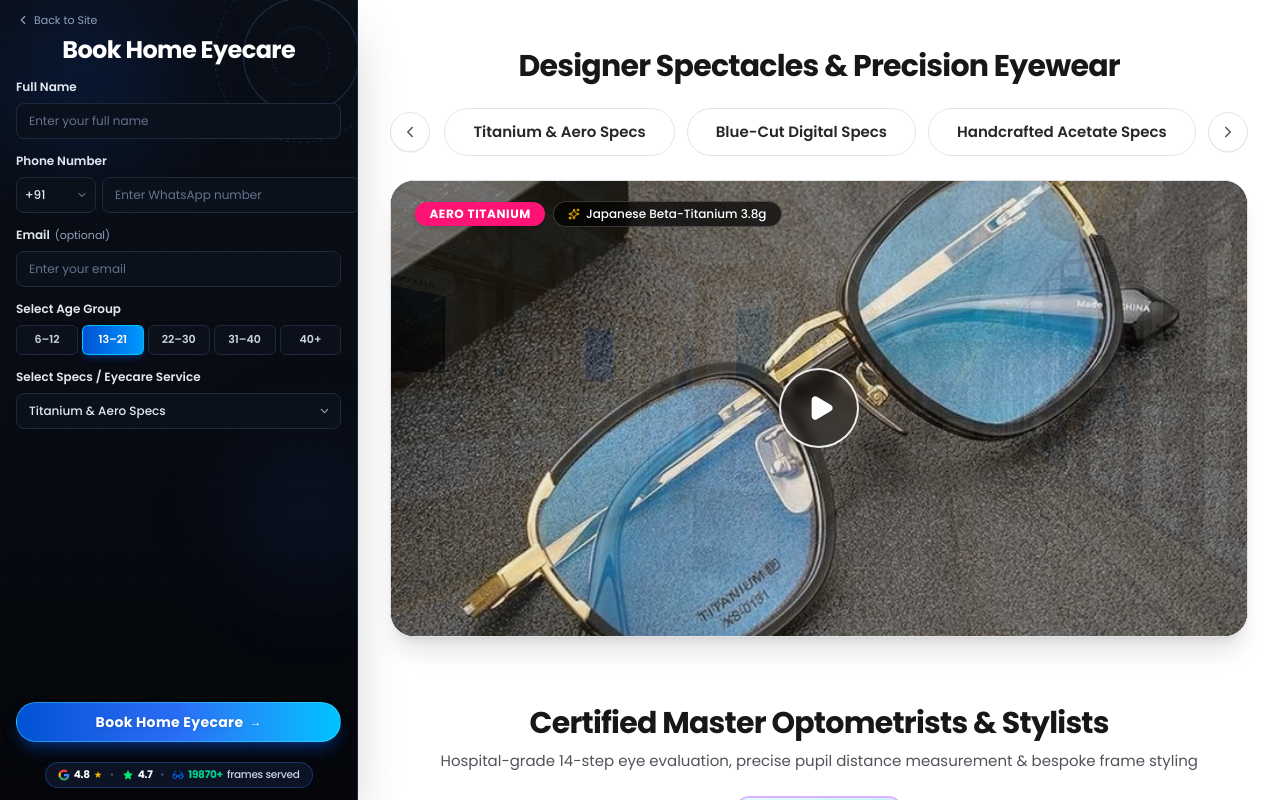
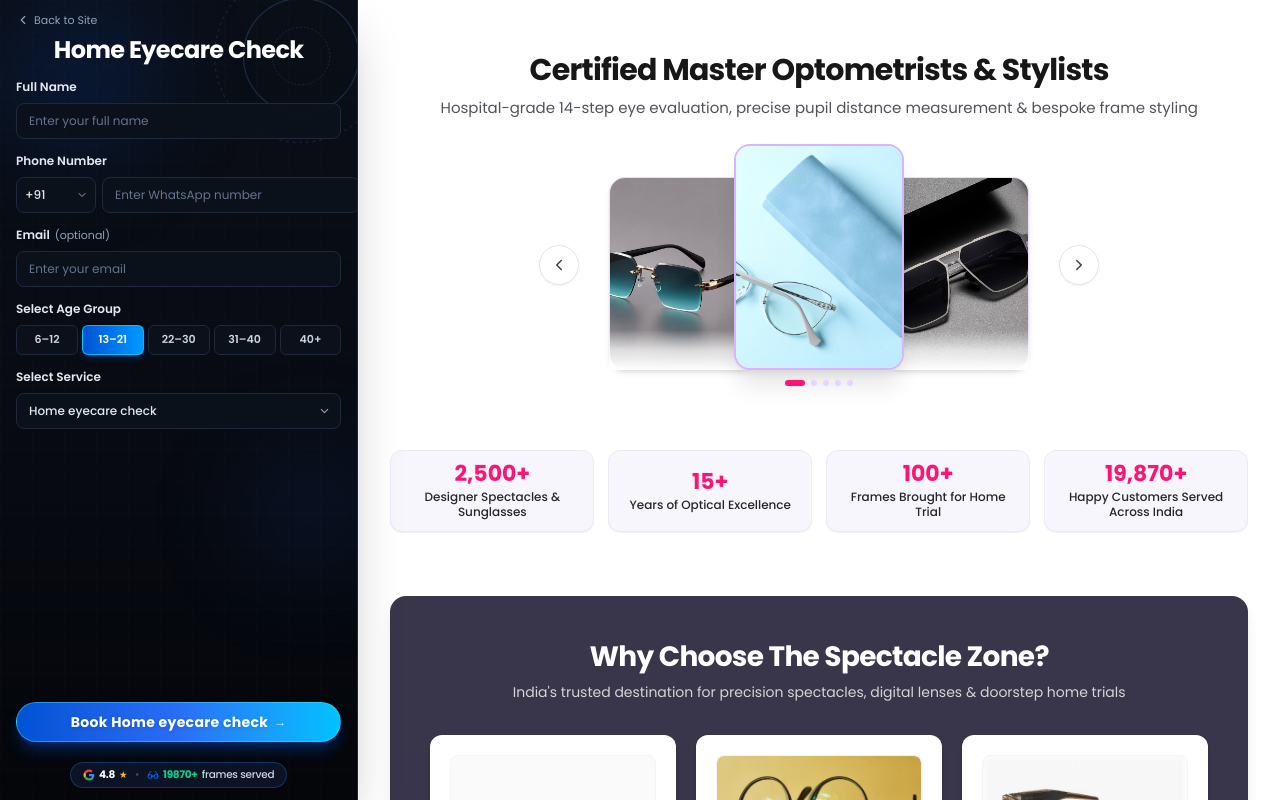
Before and after one commit to Rakeshjj/SpecZone, a React (Vite) app: page / in a window 1280 px wide. Both pictures are taken after a click on the button "BOOK APPOINTMENT". Built offline with nearby package versions, Linux system fonts and the light colour scheme.

Commit message:
feat: update booking service to home eyecare check
Replaced the generic course selection state with a specific "Home eyecare check" service to better align the booking portal with the application's primary offering.

```diff
--- a/src/components/TrialClassPortal.tsx
+++ b/src/components/TrialClassPortal.tsx
@@ -302,7 +302,7 @@
   const [phoneNumber, setPhoneNumber] = useState("");
   const [email, setEmail] = useState("");
   const [selectedAge, setSelectedAge] = useState("13–21");
-  const [selectedCourseId, setSelectedCourseId] = useState("hindustani");
+  const [selectedService, setSelectedService] = useState("Home eyecare check");
   const [isSubmitting, setIsSubmitting] = useState(false);
   const [isSubmitted, setIsSubmitted] = useState(false);
 
@@ -391,7 +391,6 @@
 
     const nextCat = CATEGORIES[newIndex];
     setActiveTabId(nextCat.id);
-    setSelectedCourseId(nextCat.id);
     setIsHeroVideoPlaying(false);
 
     // Scroll active tab into view in the carousel
@@ -403,7 +402,6 @@
 
   const handleTabSelect = (id: string) => {
     setActiveTabId(id);
-    setSelectedCourseId(id);
     setIsHeroVideoPlaying(false);
 
     const tabEl = document.getElementById(`tab-${id}`);
@@ -505,11 +503,17 @@
                 </div>
               )}
 
-              {/* Booking Headline */}
+              {/* Booking Headline - Dynamically updates based on dropdown selection */}
               <div className="text-center mb-2 sm:mb-2.5">
-                <h1 className="text-[20px] sm:text-[22px] lg:text-[24px] font-bold text-white leading-tight tracking-tight">
-                  Book Home Eyecare
-                </h1>
+                <motion.h1
+                  key={selectedService}
+                  initial={{ opacity: 0, y: -4 }}
+                  animate={{ opacity: 1, y: 0 }}
+                  transition={{ duration: 0.2 }}
+                  className="text-[20px] sm:text-[22px] lg:text-[24px] font-bold text-white leading-tight tracking-tight capitalize"
+                >
+                  {selectedService}
+                </motion.h1>
               </div>
             </div>
 
@@ -605,25 +609,23 @@
                     </div>
                   </div>
 
-                  {/* Select Specs / Eyecare Service */}
+                  {/* Select Service Dropdown */}
                   <div>
                     <label className="block text-xs font-semibold text-slate-200 mb-2 text-left">
-                      Select Specs / Eyecare Service
+                      Select Service
                     </label>
                     <div className="relative">
                       <select
-                        value={selectedCourseId}
-                        onChange={(e) => {
-                          setSelectedCourseId(e.target.value);
-                          setActiveTabId(e.target.value);
-                        }}
+                        value={selectedService}
+                        onChange={(e) => setSelectedService(e.target.value)}
                         className="w-full h-8.5 sm:h-9 px-3 pr-7 rounded-lg bg-[#0C111C]/95 border border-[#1E293B] text-slate-200 text-xs font-medium focus:outline-none focus:border-[#0066FF] focus:ring-1 focus:ring-[#0066FF]/40 transition-all appearance-none cursor-pointer truncate"
                       >
-                        {CATEGORIES.map((cat) => (
-                          <option key={cat.id} value={cat.id} className="bg-[#0C111C] text-white">
-                            {cat.name}
+                        <option value="Home eyecare check" className="bg-[#0C111C] text-white">
+                          Home eyecare check
                         </option>
-                        ))}
+                        <option value="Transform look" className="bg-[#0C111C] text-white">
+                          Transform look
+                        </option>
                       </select>
                       <ChevronDown
                         size={13}
@@ -644,7 +646,7 @@
                       <div className="w-4 h-4 border-2 border-white border-t-transparent rounded-full animate-spin" />
                     ) : (
                       <span className="flex items-center gap-1.5 font-bold drop-shadow-sm">
-                        <span>Book Home Eyecare</span>
+                        <span>Book {selectedService}</span>
                         <span className="text-xs">→</span>
                       </span>
                     )}
@@ -663,17 +665,6 @@
                         </svg>
                         <span className="font-bold text-white">4.8</span>
                         <span className="text-[#FBBC05] text-[9.5px] leading-none">★</span>
-                      </div>
-
-                      <span className="text-slate-600 font-light">•</span>
-
-                      {/* Trustpilot Rating */}
-                      <div className="inline-flex items-center gap-1 shrink-0">
-                        <svg className="w-3 h-3 fill-[#00E676]" viewBox="0 0 24 24">
-                          <path d="M12 2l3.09 6.26L22 9.27l-5 4.87 1.18 6.88L12 17.77l-6.18 3.25L7 14.14 2 9.27l6.91-1.01L12 2z" />
-                        </svg>
-                        <span className="text-slate-300 hidden xs:inline text-[9.5px]">Trustpilot:</span>
-                        <span className="font-bold text-white">4.7</span>
                       </div>
 
                       <span className="text-slate-600 font-light">•</span>
@@ -699,8 +690,8 @@
                 </div>
                 <h3 className="text-base font-bold text-white mb-2">Home Eyecare Reserved!</h3>
                 <p className="text-xs text-slate-300 leading-relaxed mb-4">
-                  Thank you <span className="font-semibold text-white">{studentName}</span>. Your Home Eyecare session for{" "}
-                  <span className="text-blue-400 font-semibold">{currentCategory.name}</span> has been confirmed. Our specialist team will share your appointment details & WhatsApp reminder shortly to {countryCode} {phoneNumber}.
+                  Thank you <span className="font-semibold text-white">{studentName}</span>. Your session for{" "}
+                  <span className="text-blue-400 font-semibold">{selectedService}</span> has been confirmed. Our specialist team will share your appointment details & WhatsApp reminder shortly to {countryCode} {phoneNumber}.
                 </p>
                 <button
                   type="button"
@@ -724,8 +715,9 @@
           <div className="w-full max-w-5xl mx-auto px-4 sm:px-6 md:px-8 py-8 sm:py-10 md:py-12 flex flex-col space-y-12 sm:space-y-14 md:space-y-16">
 
             {/* ========================================================================= */}
-            {/* SECTION 1: RIGHT HERO HEADER & SHOWCASE                                   */}
+            {/* SECTION 1: RIGHT HERO HEADER & SHOWCASE (VIDEO SECTION COMMENTED OUT)     */}
             {/* ========================================================================= */}
+            {/*
             <section id="section-hero-showcase" className="w-full">
               <div className="text-center w-full max-w-4xl mx-auto mb-4 sm:mb-5">
                 <h2 className="text-[22px] sm:text-[26px] md:text-[30px] font-bold text-neutral-900 tracking-tight leading-[1.2] text-center whitespace-normal md:whitespace-nowrap">
@@ -733,11 +725,7 @@
                 </h2>
               </div>
 
-            {/* ========================================================================= */}
-            {/* SECTION 4: COURSE CATEGORY CAROUSEL                                       */}
-            {/* ========================================================================= */}
               <div className="w-full flex items-center justify-between gap-2 sm:gap-2.5 relative mb-4 sm:mb-5">
-              {/* Left Circular Arrow Button (Selects Previous Category) */}
                 <button
                   type="button"
                   id="cat-carousel-prev"
@@ -748,7 +736,6 @@
                   <ChevronLeft size={18} />
                 </button>
 
-              {/* Horizontal Category Carousel Navigation */}
                 <div
                   ref={tabsContainerRef}
                   className="flex-1 flex items-center gap-2.5 sm:gap-3 overflow-x-auto scrollbar-none scroll-smooth py-1 px-1"
@@ -774,7 +761,6 @@
                   })}
                 </div>
 
-              {/* Right Circular Arrow Button (Selects Next Category) */}
                 <button
                   type="button"
                   id="cat-carousel-next"
@@ -786,9 +772,6 @@
                 </button>
               </div>
 
-            {/* ========================================================================= */}
-            {/* SECTION 5: MAIN HERO VIDEO CARD (Dynamic Maestro on sofa, Play Button)     */}
-            {/* ========================================================================= */}
               <div className="relative w-full rounded-[22px] sm:rounded-[24px] overflow-hidden bg-neutral-950 shadow-xl border border-zinc-200 group">
                 <div className="relative aspect-[16/9] sm:aspect-[21/10] md:aspect-[16/8.5] w-full overflow-hidden flex items-center justify-center bg-zinc-900">
                   {isHeroVideoPlaying ? (
@@ -801,14 +784,12 @@
                     />
                   ) : (
                     <>
-                    {/* Hero Thumbnail for Active Category */}
                       <img
                         src={currentCategory.image}
                         alt={`${currentCategory.maestro} ${currentCategory.name} Eyewear Collection`}
                         className="w-full h-full object-cover transition-transform duration-500 group-hover:scale-102"
                       />
 
-                    {/* Realistic Optical & Spectacles Decorative Overlay */}
                       <div
                         className="absolute inset-0 bg-cover bg-center"
                         style={{
@@ -818,7 +799,6 @@
                         }}
                       />
 
-                    {/* Top Badges (Category + Specs Description) */}
                       <div className="absolute top-4 sm:top-5 left-4 sm:left-6 flex items-center gap-2">
                         <span className="bg-[#ff1375] text-white text-xs font-bold uppercase tracking-wider px-3.5 py-1 rounded-full shadow-md">
                           {currentCategory.category}
@@ -829,7 +809,6 @@
                         </span>
                       </div>
 
-                    {/* Large Center Circular Play Button */}
                       <div className="absolute inset-0 flex items-center justify-center pointer-events-none">
                         <button
                           type="button"
@@ -845,6 +824,7 @@
                 </div>
               </div>
             </section>
+            */}
 
           {/* ========================================================================= */}
           {/* SECTION 2: CERTIFIED MASTER OPTOMETRISTS & STYLISTS                       */}
```
Also changed, not shown: 1 other file (tests, documents, lock files or other folders). Lines whose indentation alone changed are shown as unchanged.
